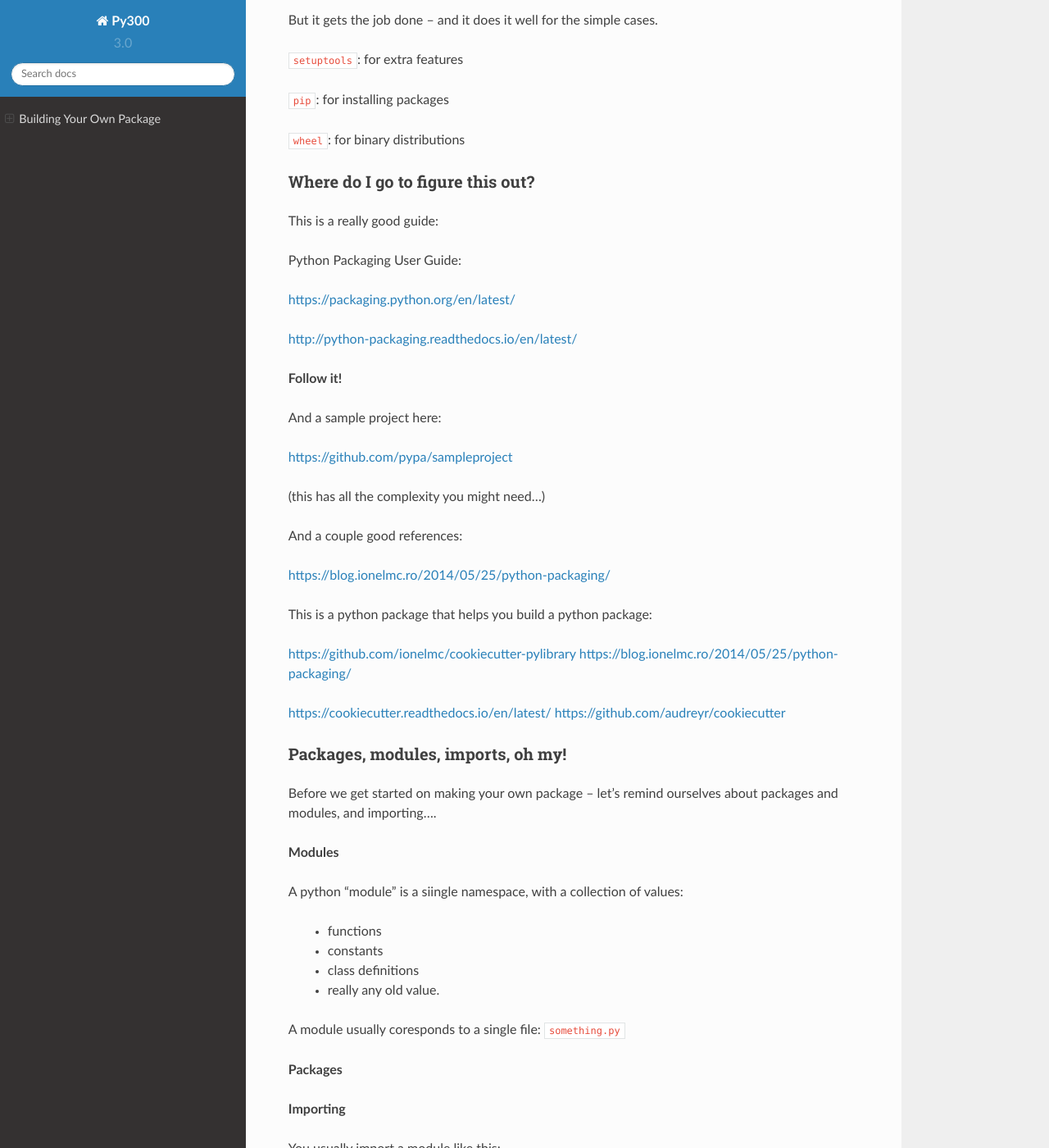
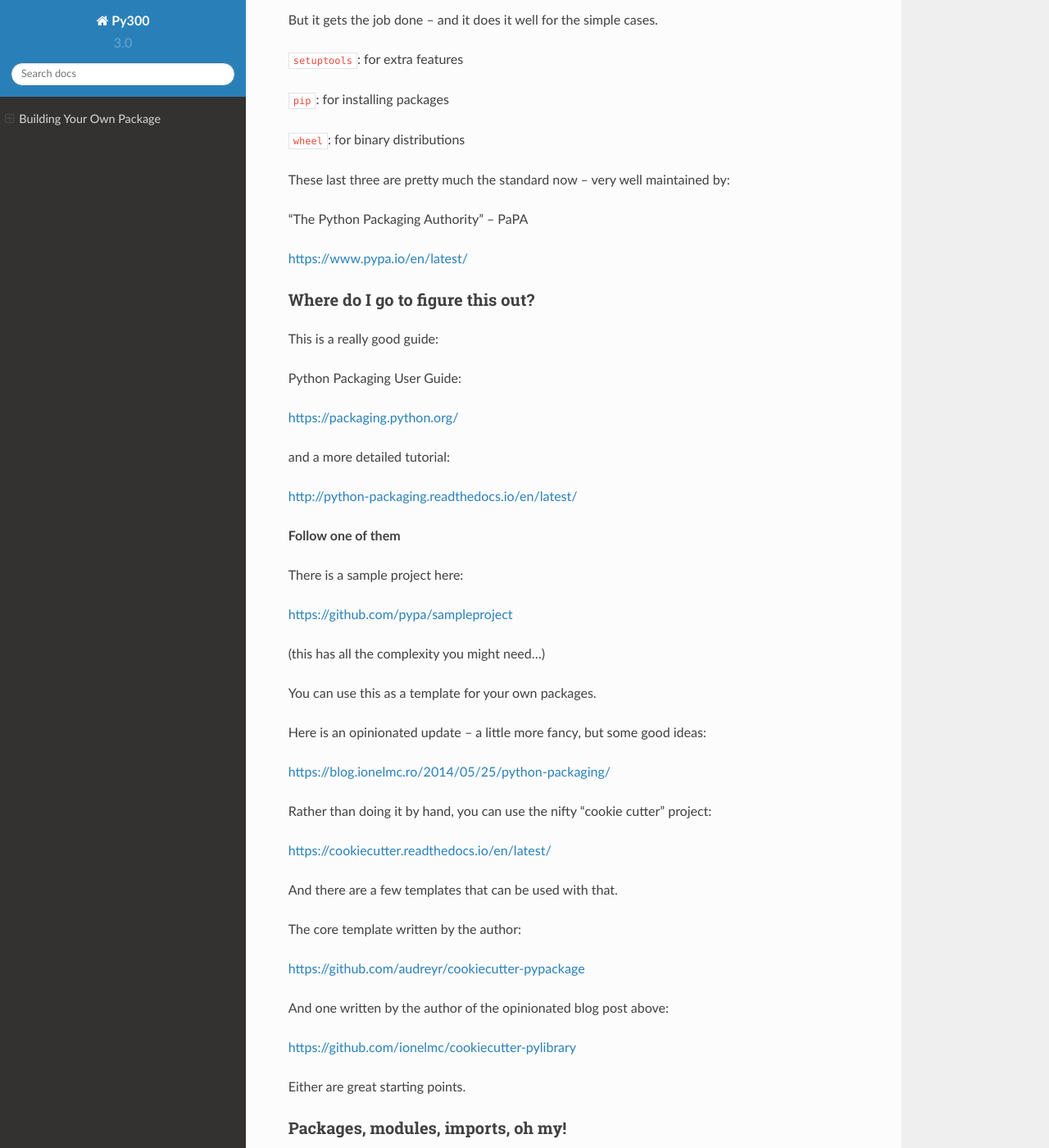
Before and after one commit to UWPCE-PythonCert/Py300, a Sphinx documentation site: the page built from source/packaging.rst, in a window 1280 px wide and 1400 px high, scrolled down 875 px. Shown: the whole window at 82% size. Built offline with Sphinx 7.4.7 and the Read the Docs theme 2.0.0, drawn with Linux system fonts in a browser that asks for light colours; some of the changed text lies outside the part shown.

Commit message:
updated presentation

```diff
--- a/source/packaging.rst
+++ b/source/packaging.rst
@@ -55,38 +55,54 @@ But it gets the job done -- and it does it well for the simple cases.
 
 ``wheel``: for binary distributions
 
+These last three are pretty much the standard now -- very well maintained by:
+
+"The Python Packaging Authority" -- PaPA
+
+https://www.pypa.io/en/latest/
+
 Where do I go to figure this out?
------------------------------------
+---------------------------------
 
 This is a really good guide:
 
 Python Packaging User Guide:
 
-https://packaging.python.org/en/latest/
+https://packaging.python.org/
+
+and a more detailed tutorial:
 
 http://python-packaging.readthedocs.io/en/latest/
 
-**Follow it!**
+**Follow one of them**
 
-And a sample project here:
+There is a sample project here:
 
 https://github.com/pypa/sampleproject
 
 (this has all the complexity you might need...)
 
-And a couple good references:
+You can use this as a template for your own packages.
+
+Here is an opinionated update -- a little more fancy, but some good ideas:
 
 https://blog.ionelmc.ro/2014/05/25/python-packaging/
 
+Rather than doing it by hand, you can use the nifty "cookie cutter" project:
 
-This is a python package that helps you build a python package:
+https://cookiecutter.readthedocs.io/en/latest/
+
+And there are a few templates that can be used with that.
+
+The core template written by the author:
+
+https://github.com/audreyr/cookiecutter-pypackage
+
+And one written by the author of the opinionated blog post above:
 
 https://github.com/ionelmc/cookiecutter-pylibrary
-https://blog.ionelmc.ro/2014/05/25/python-packaging/
 
-https://cookiecutter.readthedocs.io/en/latest/
-https://github.com/audreyr/cookiecutter
-
+Either are great starting points.
 
 Packages, modules, imports, oh my!
 ----------------------------------
@@ -96,19 +112,52 @@ ourselves about packages and modules, and importing....
 
 **Modules**
 
-A python "module" is a siingle namespace, with a collection of values:
+A python "module" is a single namespace, with a collection of values:
 
   * functions
   * constants
   * class definitions
   * really any old value.
 
-A module usually coresponds to a single file: ``something.py``
+A module usually corresponds to a single file: ``something.py``
 
 
 **Packages**
 
-**Importing**
+A "package" is essentially a module, except it can have other modules (and indeed other packages) inside it.
+
+A module usually corresponds to a directory with a file in it called ``__init__.py`` and any number
+of python files or other package directories::
+
+  a_package
+     __init__.py
+     module_a.py
+     a_sub_package
+       __init__.py
+       module_b.py
+
+The ``__init__.py`` can be totally empty -- or it can have arbitrary python code in it.
+The code will be run when the package is imported -- just like a module,
+
+modules inside packages are *not* automatically imported. So, with the above sgructure::
+
+  import a_package
+
+will run the code in ``a_package/__init__.py``. Any names defined in the
+``__init__.py`` will be available in::
+
+  a_package.a_name
+
+but::
+
+ a_package.module_a
+
+will not exist. To get submodules, you need to explicitly import them:
+
+  import a_package.module_a
+
+More on Importing
+-----------------
 
 You usually import a module like this:
 
@@ -116,15 +165,47 @@ You usually import a module like this:
 
   import something
 
+or::
+
+  from something import something_else
+
+or a few names from a package::
+
+  from something import (name_1,
+                         name_2,
+                         name_3,
+                         x,
+                         y)
+
+And you can rename stuff as you import it::
+
+  import numpy as np
+
+This is a common pattern for using large packages and not having to type a lot...
 
 
-**``import *``**
+``import *``
+------------
 
-``_all__``
+::
 
-import as
+  from something import *
 
-relative imports
+means: "import all the names in the module"
+
+You really don't want to do that! It is an old pattern that is now an anti-pattern
+
+But if you do encounter it, it doesn't actually import all the names --
+it imports the ones defined in teh module's ``_all__`` variable.
+
+``__all__`` is a list of names that you want import * to import -- so
+the module author can control it, and not expect all sorts of build ins
+and other modules.
+
+But really -- don't use it!
+
+
+Relative imports
 ----------------
 
 Relative imports were added with PEP 328:
@@ -270,9 +351,6 @@ Implications of module import process:
 * If you change the code in a module while the program is running -- the
   change will **not** show up, even if re-imported.
    - That's what ``reload()`` is for.
-
-
-
 
 
 
@@ -524,6 +602,8 @@ So that you (or your users) can:
   $ pip install .
   $ python setup.py test
 
+**Note:** there is debate about whether this is a good idea. But if you want to:
+
 Do do this, you need to add a ``test_suite`` stanza in setup.py.
 
 **nose**
```
